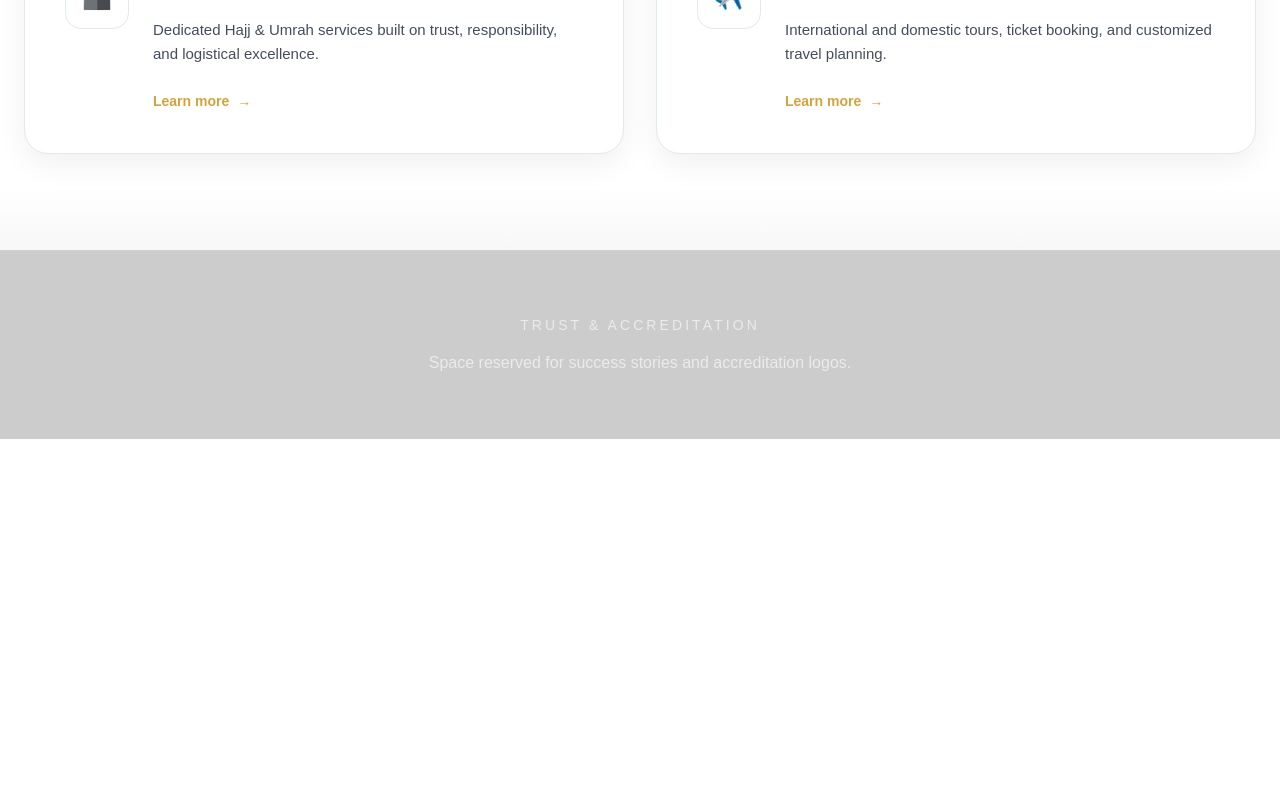
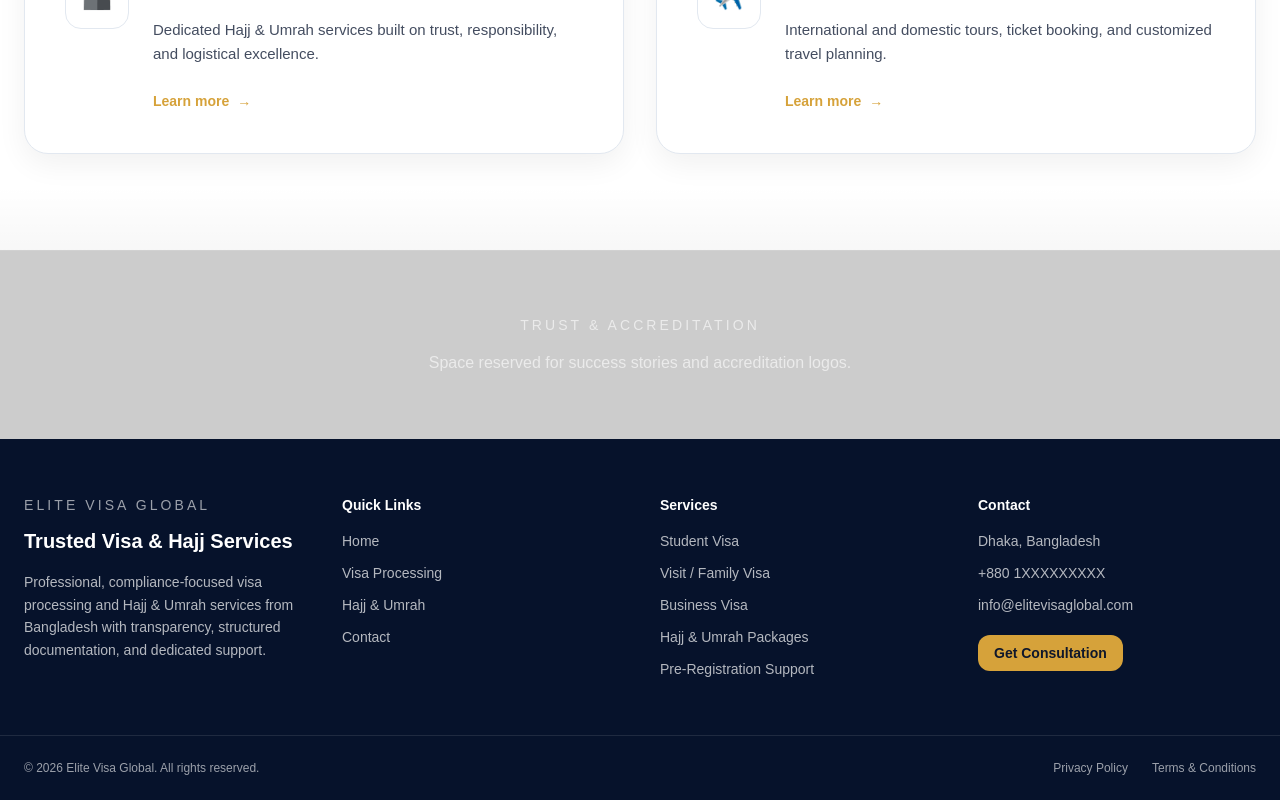
Before and after one commit to thinkGrow/elite-visa-global, a Next.js app: page / in a window 1280 px wide. Shown: the part 2006-2806 px from the top of the page. Before the commit the page ends 2546 px from the top, so only its background shows below. Built offline with nearby package versions, Linux system fonts and the light colour scheme.

Commit message:
implement footer

```diff
--- a/src/app/page.tsx
+++ b/src/app/page.tsx
@@ -5,6 +5,7 @@ import { WelcomeSection } from "@/components/home/WelcomeSection";
 import { CoreServiceSection } from "@/components/home/CoreServiceSection";
 import { TrustSection } from "@/components/home/TrustSection";
 import { Navbar } from "@/components/home/layout/Navbar";
+import { Footer } from "@/components/home/layout/Footer";
 
 type ThemeVars = React.CSSProperties & {
   "--evg-blue": string;
@@ -21,9 +22,9 @@ const themeVars: ThemeVars = {
 export default function HomePage() {
   return (
     <main
-    // className="min-h-screen text-white bg-[linear-gradient(to_bottom,#06122b,#07183a_40%,#030814)]"
-    className="min-h-screen text-black bg-white"
-    style={themeVars}
+      // className="min-h-screen text-white bg-[linear-gradient(to_bottom,#06122b,#07183a_40%,#030814)]"
+      className="min-h-screen text-black bg-white"
+      style={themeVars}
     >
       <Navbar></Navbar>
 
@@ -33,11 +34,7 @@ export default function HomePage() {
       <CoreServiceSection />
       <TrustSection />
 
-      <footer id="contact" className="border-t border-white/10 py-10">
-        <div className="mx-auto max-w-6xl px-6 text-sm text-white/60">
-          Elite Visa Global • Dhaka, Bangladesh • Since 2016
-        </div>
-      </footer>
+      <Footer></Footer>
     </main>
   );
 }
--- /dev/null
+++ b/src/components/home/layout/Footer.tsx
@@ -0,0 +1,122 @@
+"use client";
+
+import React from "react";
+import Link from "next/link";
+import { themeVars } from "@/lib/theme";
+
+export function Footer() {
+  return (
+    <footer
+      style={themeVars}
+      className="bg-[var(--evg-deep)] text-white"
+    >
+      {/* Top Section */}
+      <div className="mx-auto max-w-7xl px-6 py-14">
+        <div className="grid gap-10 md:grid-cols-4">
+
+          {/* Brand Column */}
+          <div>
+            <div className="text-sm tracking-[0.22em] text-white/60">
+              ELITE VISA GLOBAL
+            </div>
+
+            <h3 className="mt-3 text-xl font-semibold">
+              Trusted Visa & Hajj Services
+            </h3>
+
+            <p className="mt-4 text-sm text-white/70 leading-relaxed">
+              Professional, compliance-focused visa processing and
+              Hajj & Umrah services from Bangladesh with transparency,
+              structured documentation, and dedicated support.
+            </p>
+          </div>
+
+          {/* Quick Links */}
+          <div>
+            <div className="text-sm font-semibold text-white">
+              Quick Links
+            </div>
+
+            <ul className="mt-4 space-y-3 text-sm text-white/70">
+              <li>
+                <Link href="/" className="hover:text-[var(--evg-gold)] transition">
+                  Home
+                </Link>
+              </li>
+              <li>
+                <Link href="/visa-processing" className="hover:text-[var(--evg-gold)] transition">
+                  Visa Processing
+                </Link>
+              </li>
+              <li>
+                <Link href="/hajj-umrah" className="hover:text-[var(--evg-gold)] transition">
+                  Hajj & Umrah
+                </Link>
+              </li>
+              <li>
+                <Link href="/contact" className="hover:text-[var(--evg-gold)] transition">
+                  Contact
+                </Link>
+              </li>
+            </ul>
+          </div>
+
+          {/* Services */}
+          <div>
+            <div className="text-sm font-semibold text-white">
+              Services
+            </div>
+
+            <ul className="mt-4 space-y-3 text-sm text-white/70">
+              <li>Student Visa</li>
+              <li>Visit / Family Visa</li>
+              <li>Business Visa</li>
+              <li>Hajj & Umrah Packages</li>
+              <li>Pre-Registration Support</li>
+            </ul>
+          </div>
+
+          {/* Contact */}
+          <div>
+            <div className="text-sm font-semibold text-white">
+              Contact
+            </div>
+
+            <div className="mt-4 space-y-3 text-sm text-white/70">
+              <p>Dhaka, Bangladesh</p>
+              <p>+880 1XXXXXXXXX</p>
+              <p>info@elitevisaglobal.com</p>
+
+              <Link
+                href="/contact"
+                className="inline-block mt-2 rounded-xl bg-[var(--evg-gold)] px-4 py-2 text-sm font-semibold text-slate-900 transition hover:brightness-110"
+              >
+                Get Consultation
+              </Link>
+            </div>
+          </div>
+
+        </div>
+      </div>
+
+      {/* Divider */}
+      <div className="h-px w-full bg-white/10" />
+
+      {/* Bottom Bar */}
+      <div className="mx-auto max-w-7xl px-6 py-6 text-xs text-white/60 flex flex-col sm:flex-row sm:items-center sm:justify-between gap-3">
+        <div>
+          © {new Date().getFullYear()} Elite Visa Global. All rights reserved.
+        </div>
+
+        <div className="flex gap-6">
+          <Link href="#" className="hover:text-[var(--evg-gold)] transition">
+            Privacy Policy
+          </Link>
+          <Link href="#" className="hover:text-[var(--evg-gold)] transition">
+            Terms & Conditions
+          </Link>
+        </div>
+      </div>
+    </footer>
+  );
+}
```
